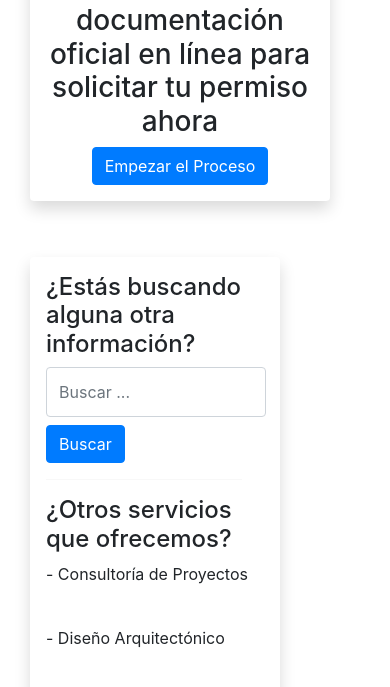
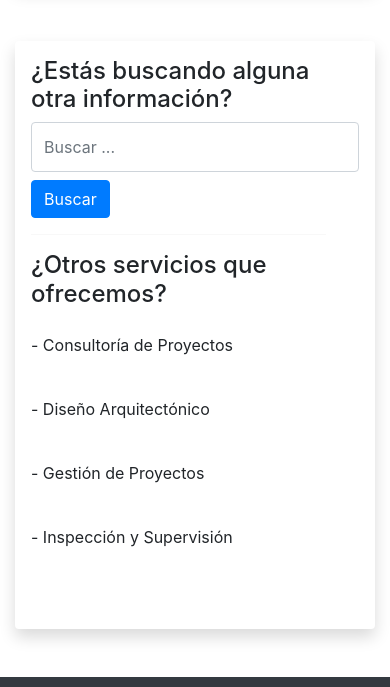
Before and after one commit to kjarj54/PermisosConstruccionMunicipalidad, a website: page index.html in a window 390 px wide. Shown: the part 1833-2520 px from the top of the page. Drawn offline with nearby package versions, Linux system fonts and the light colour scheme.

Commit message:
Corrección de Responsive

```diff
--- a/index.html
+++ b/index.html
@@ -63,7 +63,7 @@
         </section>
         <section>
             <div class="container">
-                <div class="container row">
+                <div class="row">
                     <div class="col-lg-9">
                         <div class="text-center mt-2 shadow p-3 mb-5 bg-white rounded">
                             <h2>¿Estás listo para dar vida a tus proyectos de construcción?</h2>
@@ -88,10 +88,10 @@
                         </div>
                     </div>
                     <div class="col-lg-3">
-                        <div class="mt-2 shadow p-3 mb-5 bg-white rounded" style="width: 250px;">
+                        <div class="mt-2 shadow p-3 mb-5 bg-white rounded ">
                             <div class="mb-3">
                                 <h4>¿Estás buscando alguna otra información?</h4>
-                                <div class="mb-2" style="width: 220px;">
+                                <div class="mb-2">
                                     <input type="text" class="form-control" style="height: 50px;"
                                         placeholder="Buscar ...">
                                 </div>
@@ -99,7 +99,7 @@
                             </div>
                             <hr style="width: 90%;" class="mb-3">
                             <div class="mb-2 d-flex flex-column justify-content-around">
-                                <h4>¿Otros servicios que ofrecemos?</h4>
+                                <h4 class="mb-4">¿Otros servicios que ofrecemos?</h4>
                                 <ul class="list-unstyled d-flex flex-column justify-content-around">
                                     <li class="mb-4">
                                         <p>- Consultoría de Proyectos</p>
```
Also changed, not shown: detail.html (+2 -1 lines).
